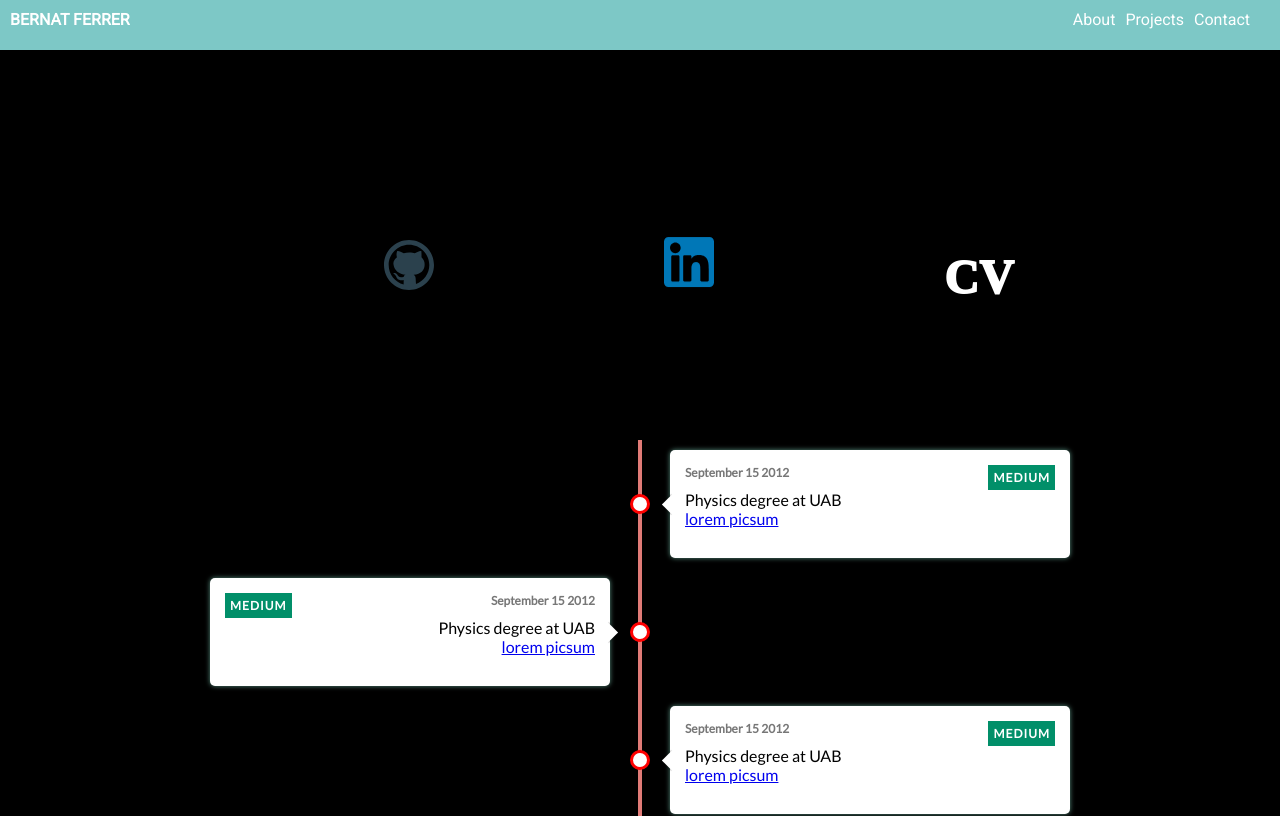
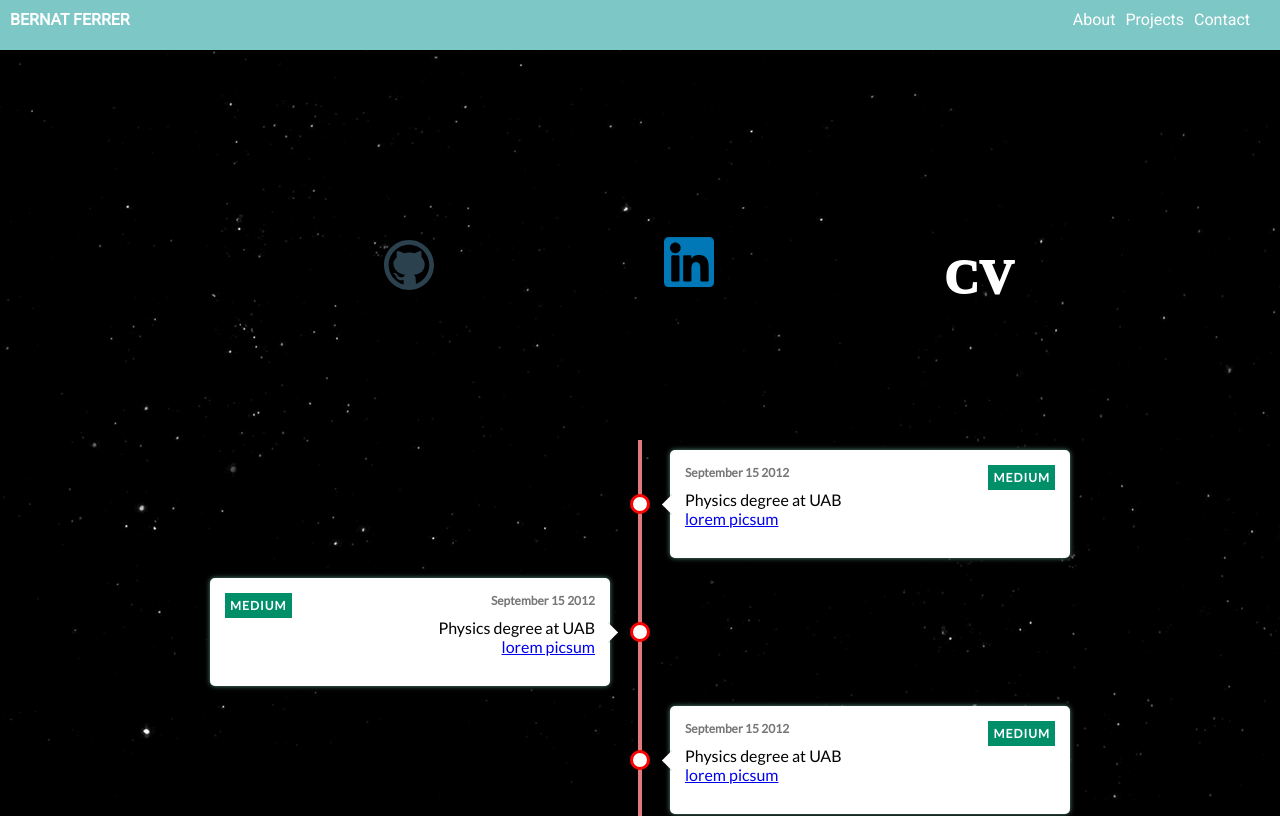
Before and after one commit to berni23/portfolio, a React (Create React App) app: page / in a window 1280 px wide. Shown: the top 816 px of the page. Built offline with nearby package versions, Linux system fonts and the light colour scheme.

Commit message:
add background

```diff
--- a/src/App.js
+++ b/src/App.js
@@ -11,7 +11,7 @@ function App() {
   return (
     <>
 
-      {/* <Background></Background> */}
+      { <Background></Background>}
       <Navbar></Navbar>
 
       <div className='main'>
```
Also changed, not shown: 1 other file (tests, documents, lock files or other folders).
